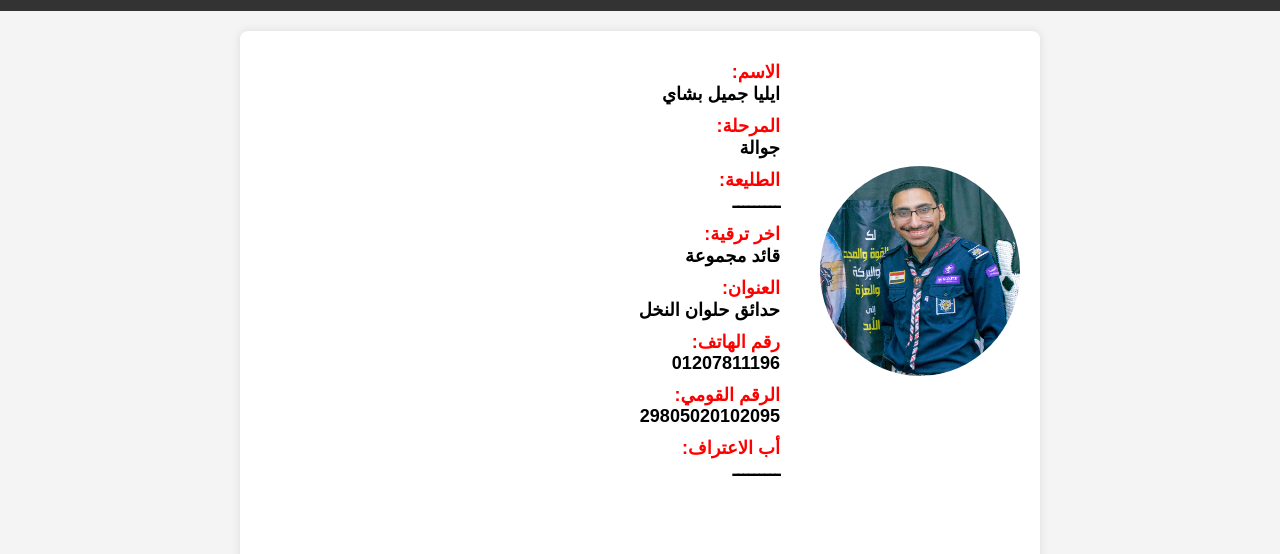
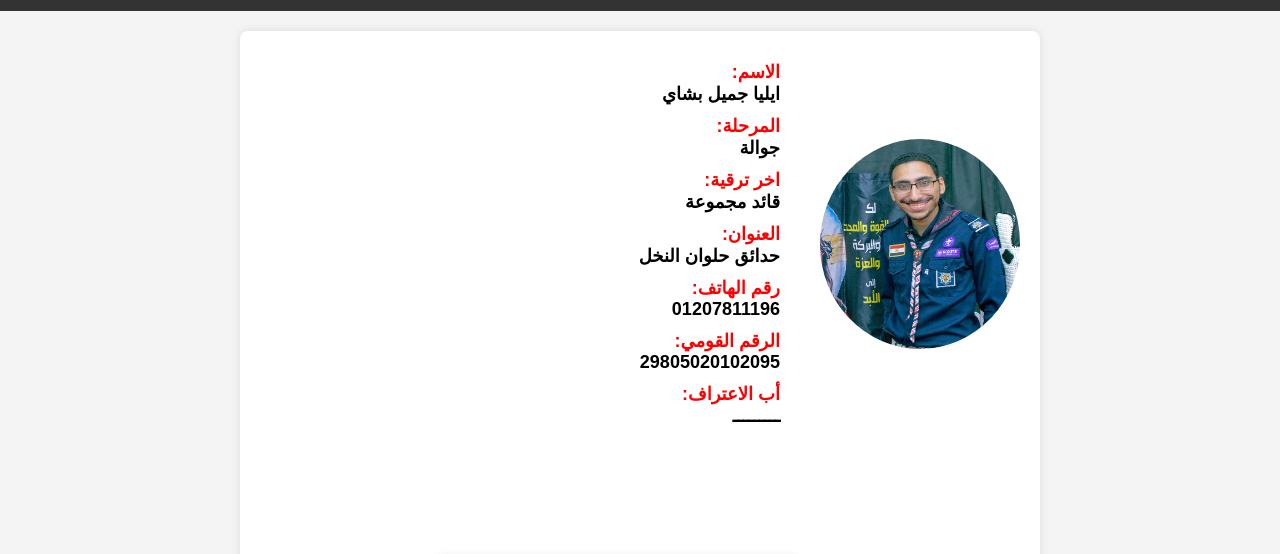
Before and after one commit to A-A-S-IT-Dev/elia-gamil-profile2024-2025, a plain HTML site: page index.html in a window 1280 px wide. Shown: the part 193-747 px from the top of the page. Drawn offline with Linux system fonts and the light colour scheme.

Commit message:
index.html

```diff
--- a/index.html
+++ b/index.html
@@ -20,7 +20,6 @@
         <div class="profile-details">
             <p><strong>الاسم:</strong>ايليا جميل بشاي </p>
             <p><strong>المرحلة:</strong> جوالة</p>
-            <p><strong>الطليعة:</strong> ـــــــــ</p>
             <p><strong>اخر ترقية:</strong> قائد مجموعة</p>
             <p><strong>العنوان:</strong>حدائق حلوان النخل</p>
             <p><strong>رقم الهاتف:</strong>01207811196</p>
```
